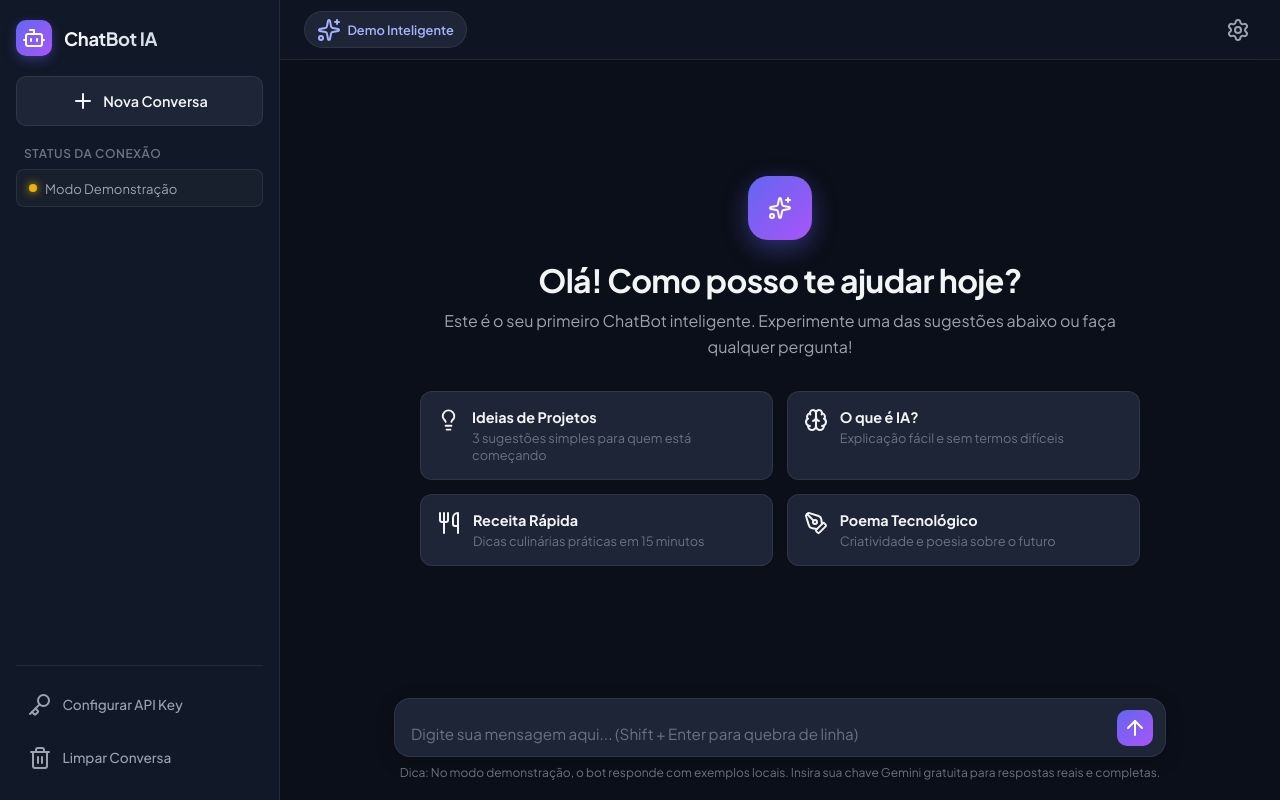
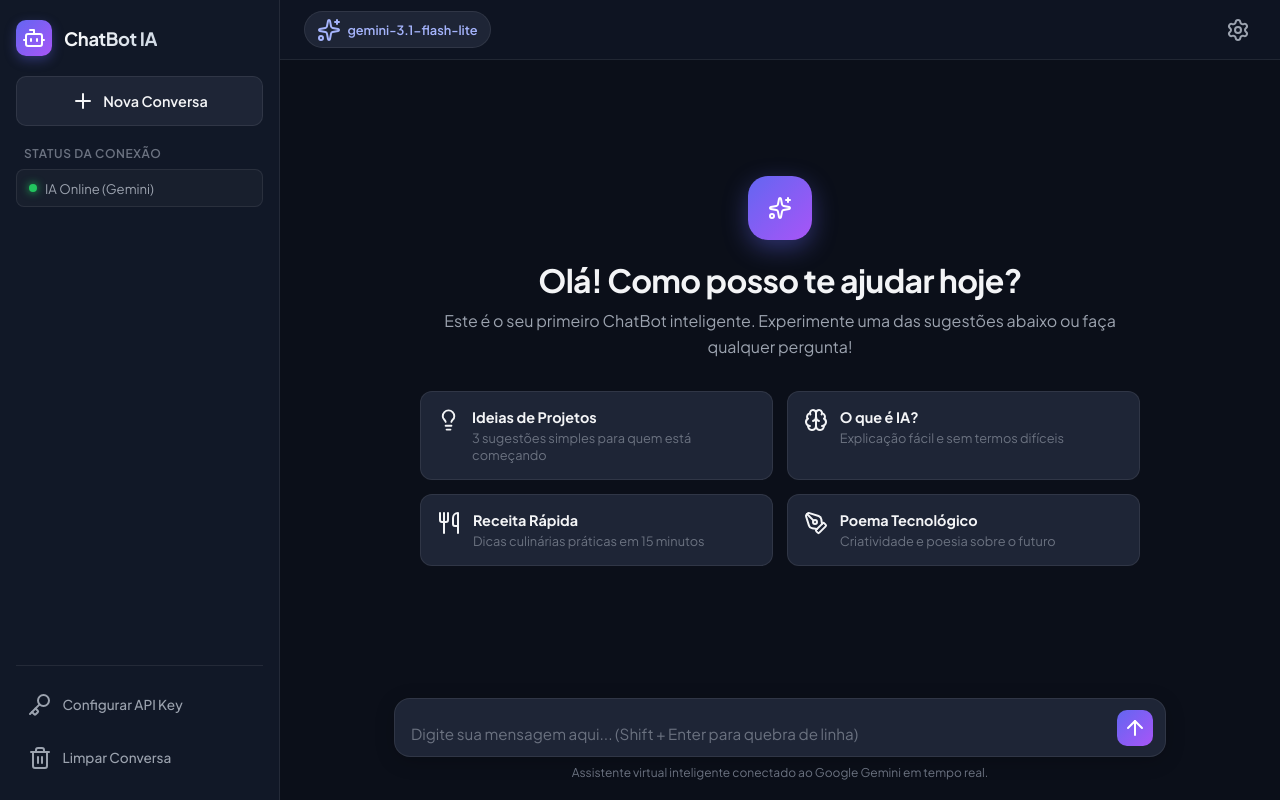
Before and after one commit to profinforobsoncarlos/MeuPrimesiroChatBot, a plain HTML site: page index.html in a window 1280 px wide. Drawn offline with nearby package versions, Linux system fonts and the light colour scheme.

Commit message:
feat: configure default API key so any visitor has instant AI connection

```diff
--- a/index.html
+++ b/index.html
@@ -135,7 +135,7 @@
           </button>
         </form>
         <p class="input-disclaimer">
-          Dica: No modo demonstração, o bot responde com exemplos locais. Insira sua chave Gemini gratuita para respostas reais e completas.
+          Assistente virtual inteligente conectado ao Google Gemini em tempo real.
         </p>
       </footer>
     </main>
--- a/script.js
+++ b/script.js
@@ -2,9 +2,12 @@
  * Meu Primeiro ChatBot com IA (Gemini API + Modo Demonstração)
  */
 
+// Chave de API padrão do projeto (permite que qualquer visitante use a IA sem precisar configurar nada)
+const DEFAULT_API_KEY = 'AQ.Ab8RN6Igiss82QICrOnaBGAzf5tpkZntcGUFEWzJihBd9FroMQ';
+
 // Estado da Aplicação
 const state = {
-  apiKey: localStorage.getItem('gemini_api_key') || '',
+  apiKey: localStorage.getItem('gemini_api_key') || DEFAULT_API_KEY,
   model: localStorage.getItem('gemini_model') || 'gemini-3.1-flash-lite',
   systemPrompt: localStorage.getItem('gemini_system_prompt') || 'Você é um assistente virtual inteligente, amigável, prestativo e atencioso. Responda em português de forma clara, natural e organizada.',
   history: [], // Histórico para a API [{ role: "user" | "model", parts: [{ text: "..." }] }]
```
Also changed, not shown: 1 other file.
